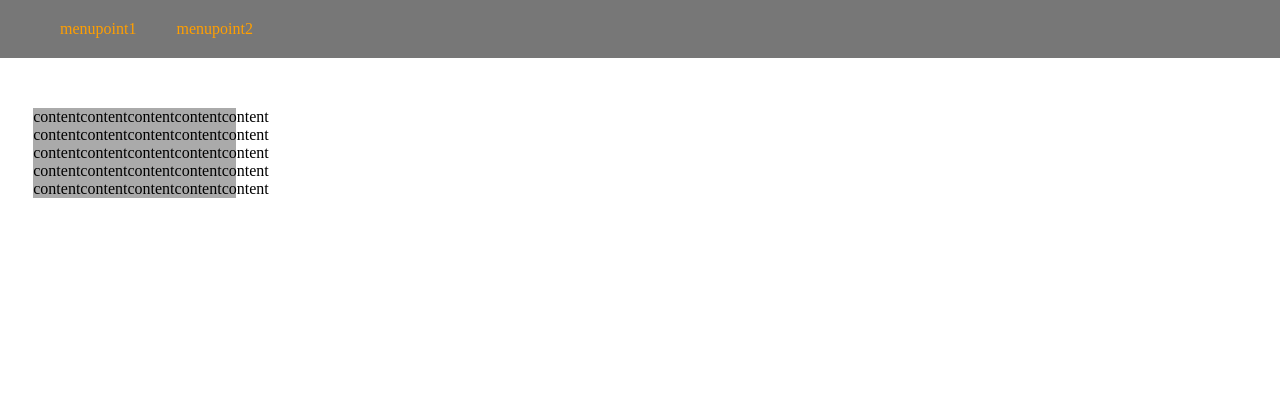
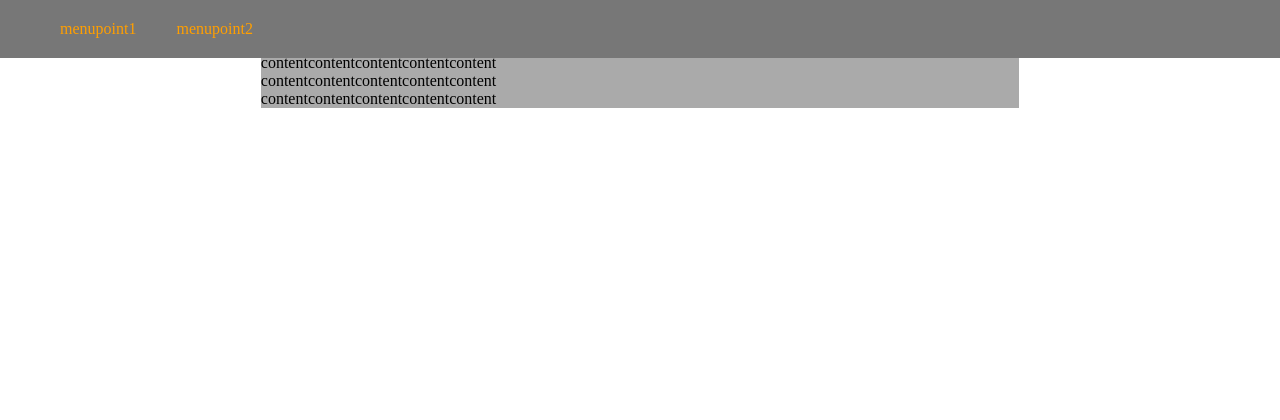
Before and after one commit to SupraLP/School-Material-management, a PHP site: page / in a window 1280 px wide. Shown: the top 420 px of the page. Run offline with PHP 8.4, Linux system fonts and the light colour scheme.

Commit message:
added grid layout to everything

```diff
--- a/styles/main.css
+++ b/styles/main.css
@@ -4,13 +4,15 @@
 	grid-template-columns:20% 60% 20%;
 }
 #main {
+	grid-column:2 / 3;
+	grid-row: 2 / 3;
 	background-color: #aaaaaa;
-	margin-top: 100px;
-	margin-left: 10%;
-	margin-right: 10%;
-	margin-bottom: 20px;
+	margin-top: 10px;
+	margin-bottom: 10px;
 }
 #footer {
+	grid-column: 1 / 4;
+	grid-row: 3 / 4;
 	background-color: #777777;
 	position: fixed;
 	height: auto;
--- a/styles/menu.css
+++ b/styles/menu.css
@@ -1,8 +1,6 @@
 ul#menu {
-	grid-column-start:1;
-	grid-column-end:4;
-	grid-row-start:1;
-	grid-row-end:2;
+	grid-column: 1 / 4;
+	grid-rows: 1 / 2;
     list-style-type: none;
 	background-color: #777777;
 	margin: 0px;
```
